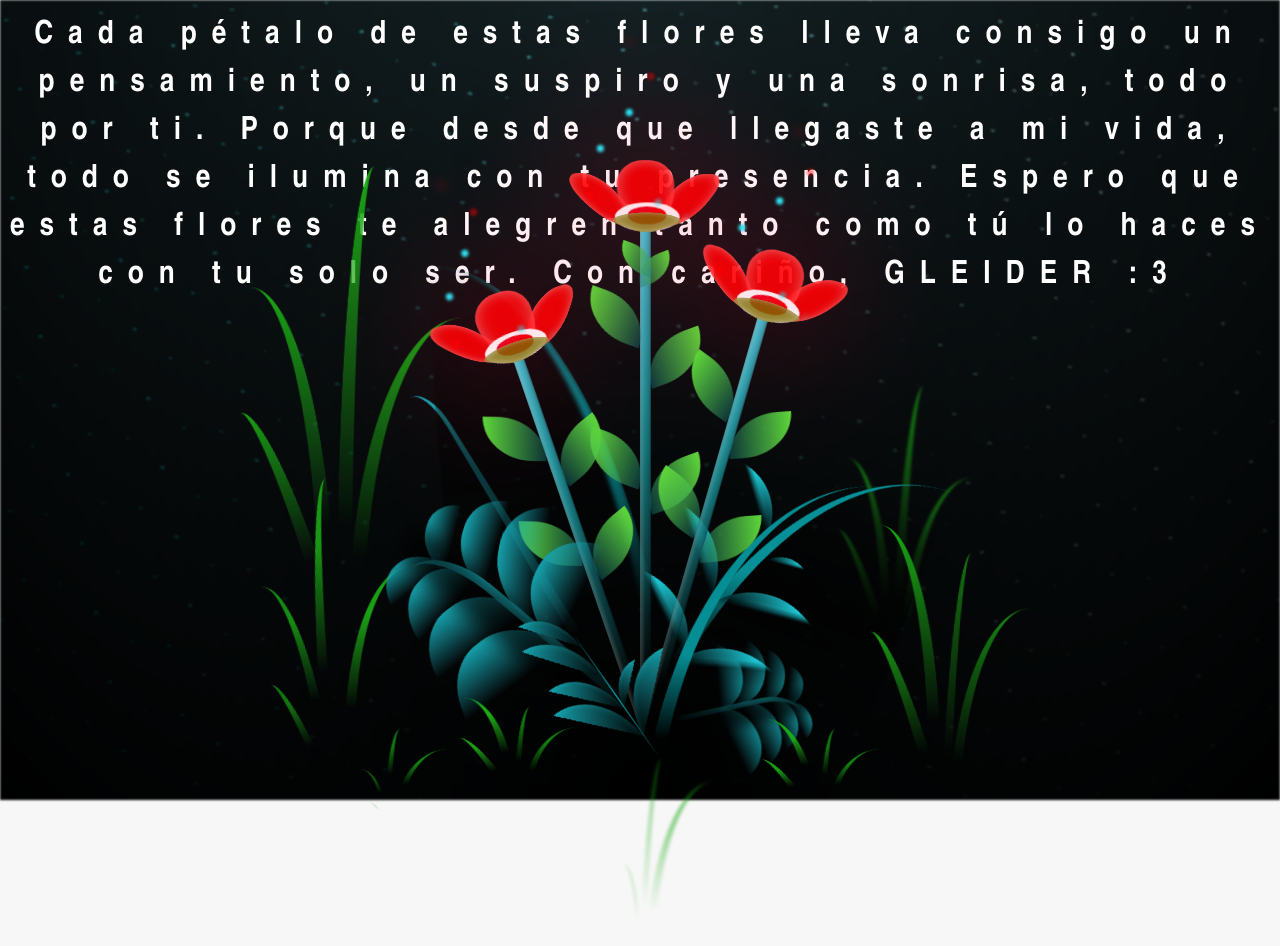
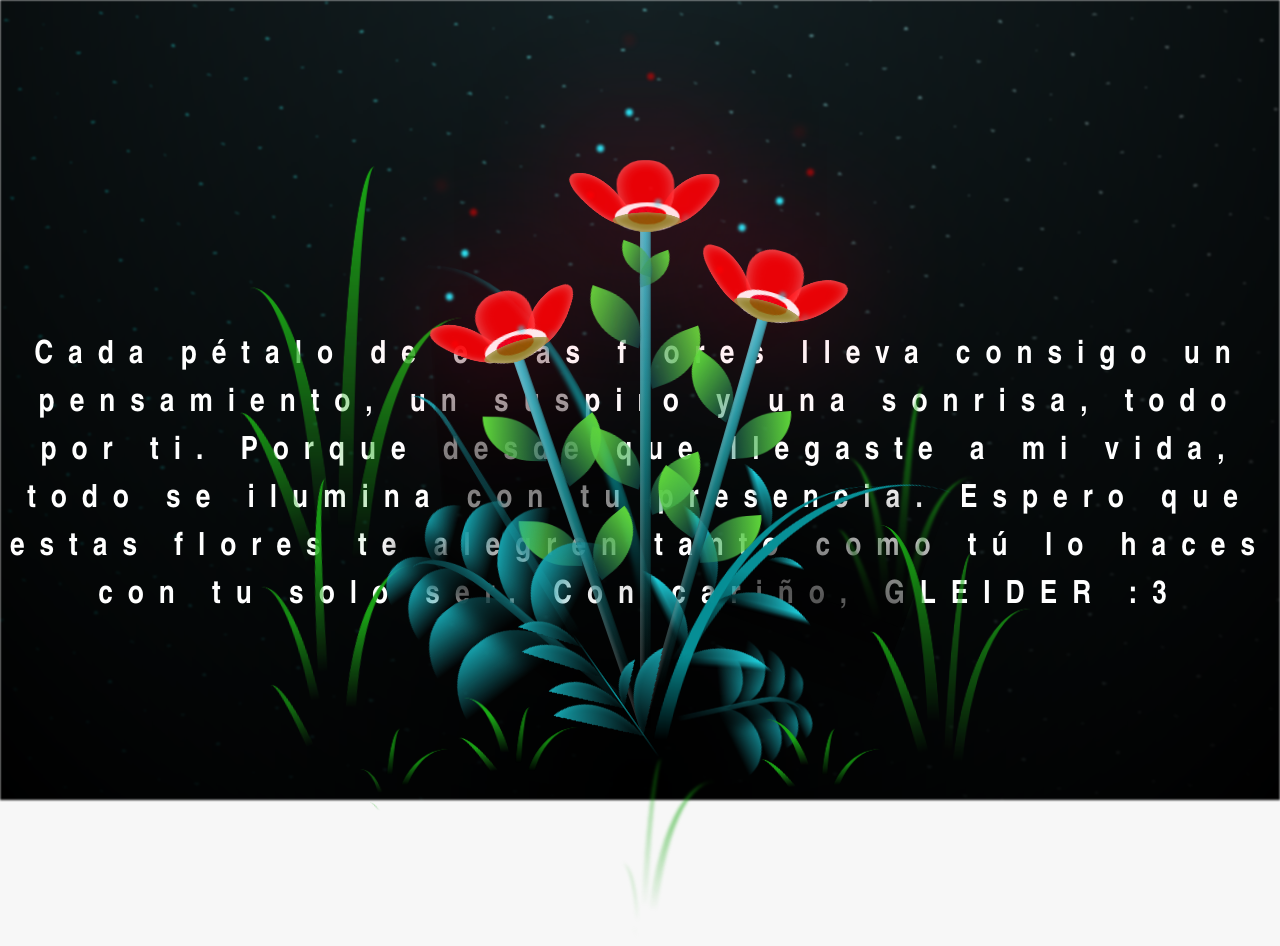
Before and after one commit to GleiderCastro/flores_amarillas, a plain HTML site: page flower.html in a window 1280 px wide. Drawn offline with Linux system fonts and the light colour scheme.

Commit message:
Update main.css

```diff
--- a/css/main.css
+++ b/css/main.css
@@ -40,7 +40,7 @@ body {
 
 }
 .titulo {
-  margin-bottom: 500px;
+  margin-bottom: 180px;
   font-family: "Arial Narrow", Arial, sans-serif;
   color: white;
   position: absolute;
```
